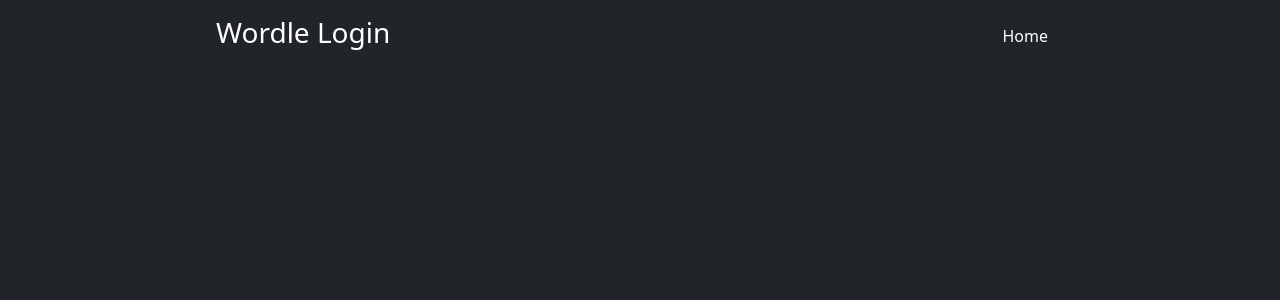
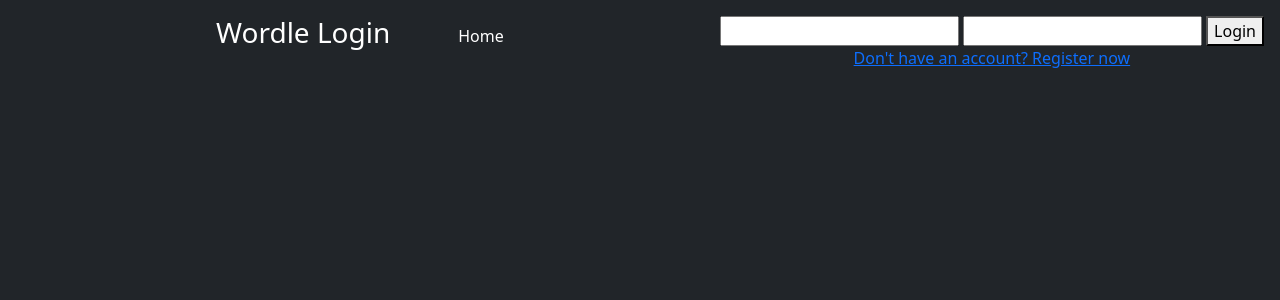
Before and after one commit to ezhengofficial/EasyHR, a Flask app: page /login in a window 1280 px wide. Shown: the top 300 px of the page. Run offline with Flask 2, Linux system fonts and the light colour scheme; some libraries are stand-ins or nearby versions.

Commit message:
worked on login

```diff
--- a/app/db.py
+++ b/app/db.py
@@ -1,13 +1,13 @@
 from flask import g
 import sqlite3
 
-DB_FILE="databse.db"
+DB_FILE="database.db"
 
 create_users = '''CREATE TABLE IF NOT EXISTS USERS(
                 ID INTEGER PRIMARY KEY,
-                USERNAME TEXT UNIQUE,
-                PASSWORD TEXT,
-                USERFILE TEXT)'''
+                username TEXT UNIQUE,
+                hash TEXT,
+                userfile TEXT)'''
 
 
 def get_db():
--- a/app/templates/login.html
+++ b/app/templates/login.html
@@ -3,4 +3,12 @@
 <h3 class="float-md-start mb-0">Wordle Login</h3>
 <nav class="nav nav-masthead justify-content-center float-md-end">
         <a class="nav-link active" aria-current="page" href="/">Home</a>
+<p>
+  <form action = "/login" method="POST">
+    <input name = "username" type="text" >
+    <input name="password" type="password">
+    <button type="submit">Login</button>
+    <br>
+    <a href="/register">Don't have an account? Register now</a>
+  </form>
 {% endblock %}
```
